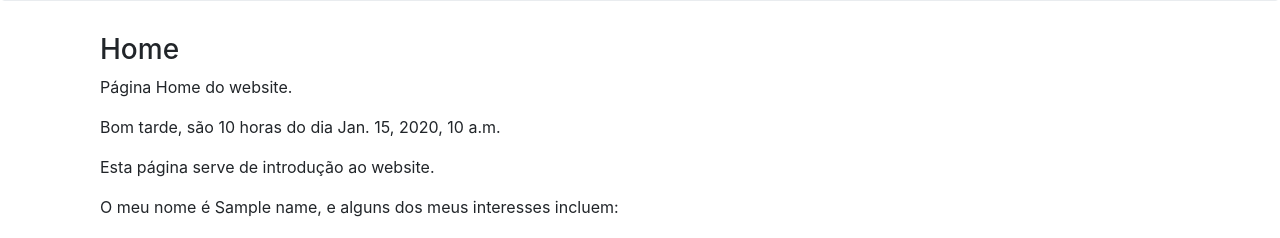
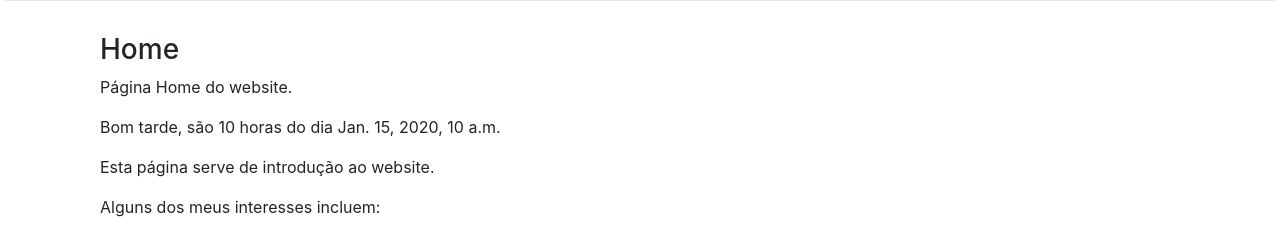
Before and after one commit to PmaiWoW/pw-lab6, a Django app: template website/templates/website/home.html in a window 1280 px wide. Shown: the part 261-499 px from the top of the page. Run offline with Django 3.2, Linux system fonts and the light colour scheme; the template is opened without the code that fills it: most values are stand-ins (such as "Sample title", 1, 10 or a date in 2020); some libraries are stand-ins or nearby versions.

Commit message:
projeto django fix

```diff
--- a/website/templates/website/base.html
+++ b/website/templates/website/base.html
@@ -24,7 +24,7 @@
         </main>
         <aside class="col-sm-6">
             {% load static %}
-            <img src="{% static 'website/images/image.png' %}">
+            <img src="{% static 'website/images/showcase-weapon.png' %}">
         </aside>
     </article>
     <footer>Primeiro site com django e bootstrap</footer>
--- a/website/templates/website/home.html
+++ b/website/templates/website/home.html
@@ -14,7 +14,7 @@
     {% endif %}
 
     <p>Esta página serve de introdução ao website.</p>
-    <p>O meu nome é {{ name }}, e alguns dos meus interesses incluem:</p>
+    <p>Alguns dos meus interesses incluem:</p>
 
     <ul>
     {% for item in interests %}
--- a/website/views.py
+++ b/website/views.py
@@ -6,14 +6,13 @@ from django.shortcuts import render
 
 def home_page_view(request):
     interestsList = [
-            "Modelação 3D", "Texturização", "Programação",
+            "Modelação e Texturização 3D",
             "Inteligência artificial", "Realidade virtual",
             "Desenvolvimento de videojogos"
         ]
     context = {
         'hour': datetime.datetime.now(),
         'date': datetime.date.today(),
-        'name': "Pedro",
         'interests': interestsList,
         'interestsLen': len(interestsList)
     }
```
